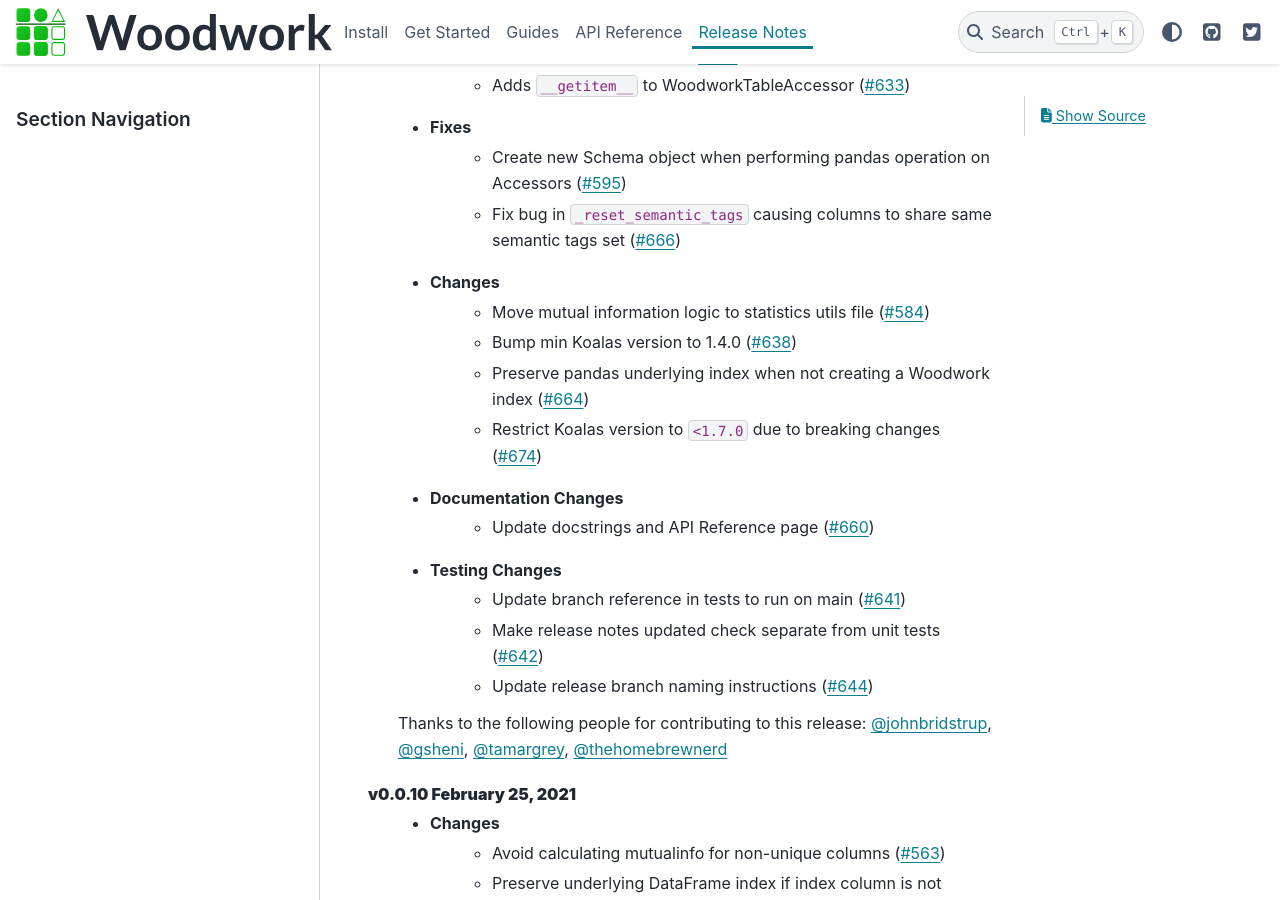
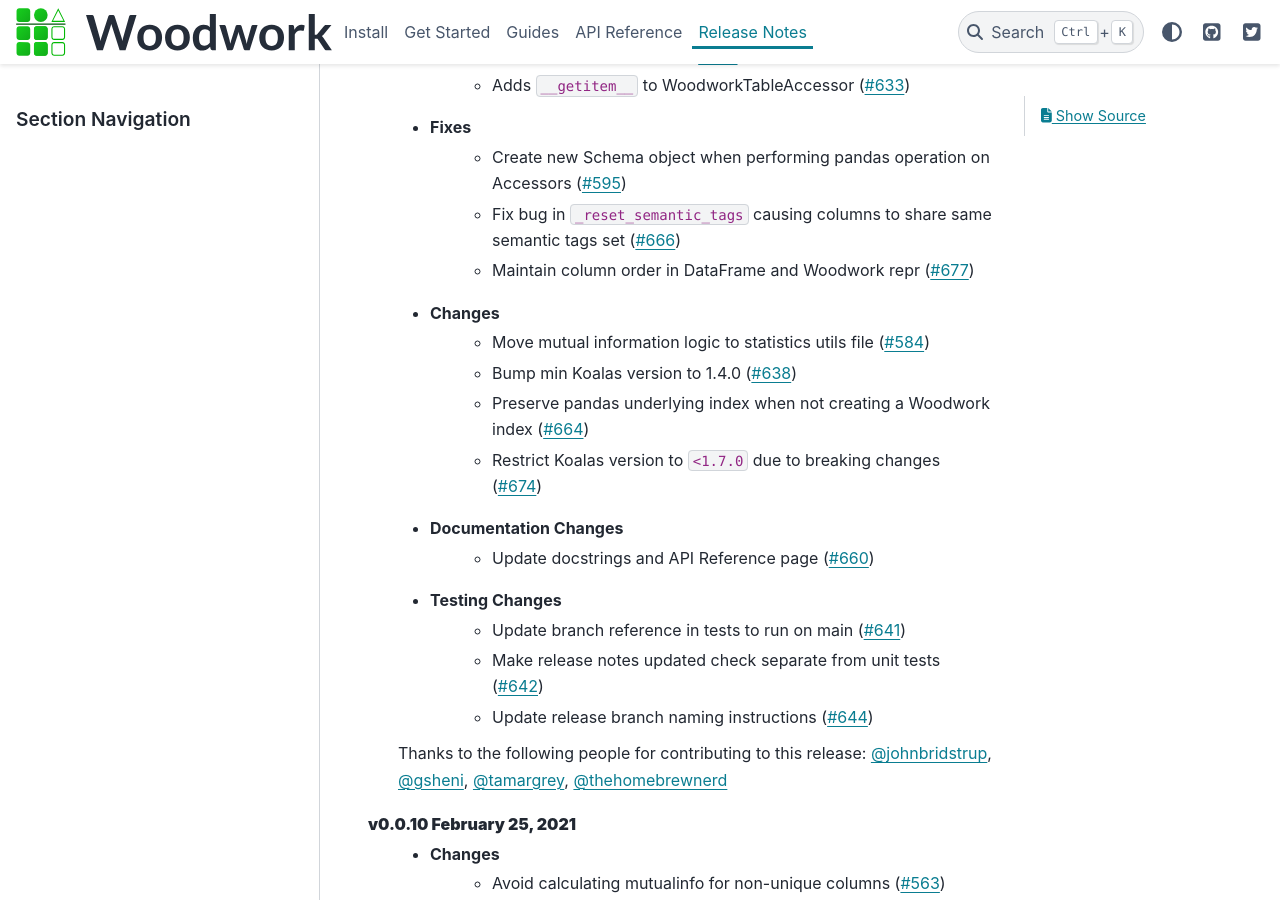
Before and after one commit to alteryx/woodwork, a Sphinx documentation site: the page built from docs/source/release_notes.rst, in a window 1280 px wide and 900 px high, scrolled down 1603 px. Built offline with Sphinx 7.4.7 and the PyData theme 0.15.4, drawn with Linux system fonts in a browser that asks for light colours; comment, search, counter and statistics services are not loaded.

Commit message:
Add release note

```diff
--- a/docs/source/release_notes.rst
+++ b/docs/source/release_notes.rst
@@ -43,6 +43,7 @@ Release Notes
     * Fixes
         * Create new Schema object when performing pandas operation on Accessors (:pr:`595`)
         * Fix bug in ``_reset_semantic_tags`` causing columns to share same semantic tags set (:pr:`666`)
+        * Maintain column order in DataFrame and Woodwork repr (:pr:`677`)
     * Changes
         * Move mutual information logic to statistics utils file (:pr:`584`)
         * Bump min Koalas version to 1.4.0 (:pr:`638`)
```
